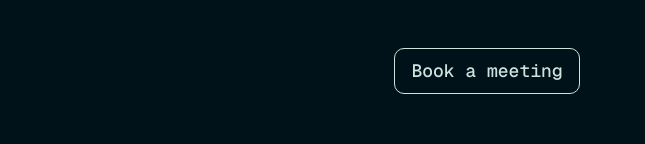
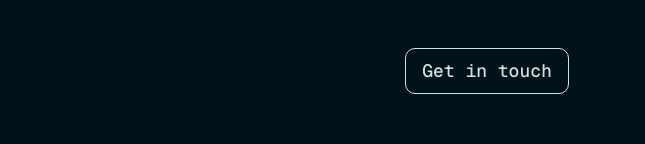
Before and after one commit to elchananT/portfolio, a Next.js app: page / in a window 1280 px wide. Shown: the part 433-577 px from the top of the page, without its empty margins (153-798 px from the left). Built offline with nearby package versions, Linux system fonts and the light colour scheme; a web font is replaced by a local one.

Commit message:
Some new changes, and separate to smaller components.

```diff
--- a/app/globals.css
+++ b/app/globals.css
@@ -122,3 +122,7 @@
     @apply bg-background text-foreground;
   }
 }
+
+html {
+    scroll-behavior: smooth;
+}
--- a/components/Button.tsx
+++ b/components/Button.tsx
@@ -21,7 +21,7 @@ const Button = ({ children, onClick, className = "", href, disabled, background
     if (href) {
         return (
             <Link
-                href={`/${href}`}
+                href={`${href}`}
                 className={`${style} bg-transparent`}
             >
                 {children}
--- a/components/Contact.tsx
+++ b/components/Contact.tsx
@@ -17,7 +17,7 @@ export default function Contact() {
     const scale = useTransform(scrollYProgress, [0.3, 0.4], [0.5, 1])
     const fontSize = useTransform(scrollYProgress, [0, 0.4], ['175px', '110px'])
     const borderRadius = useTransform(scrollYProgress, [0.3, 0.4], ['90px', '0px'])
-    const x = useTransform(scrollYProgress, [0, 0.4], [600, 0])
+    const y = useTransform(scrollYProgress, [0, 0.4], [400, 0])
 
 
 
@@ -25,7 +25,7 @@ export default function Contact() {
     <motion.div
         id="contact"
         ref={ref}
-        style={{ scale , borderRadius, x }}
+        style={{ scale , borderRadius, y }}
         className="min-h-screen bg-[#0a1628] flex items-center justify-center p-6 md:p-12"
     >
       <div className="w-full max-w-6xl grid md:grid-cols-2 gap-12 md:gap-20">
--- a/components/FooterCTA.tsx
+++ b/components/FooterCTA.tsx
@@ -6,8 +6,8 @@ const FooterCta = () => {
         <div className="w-screen h-[70vh] flex flex-col items-center justify-center gap-24">
             <h2 className="text-7xl font-cormorant font-extralight">Are you ready?</h2>
 
-            <Button className="px-8 py-4 text-2xl text-[#0a1628]" href={"booking"}>
-                Book a Meeting
+            <Button className="px-8 py-4 text-2xl text-[#0a1628]" href={"#contact"}>
+                Get in touch
             </Button>
         </div>
     )
--- a/components/Hero.tsx
+++ b/components/Hero.tsx
@@ -49,8 +49,8 @@ const Hero = () => {
                         animate={{ opacity: 1, y: 0 }}
                         transition={{ duration: 1, delay: 5 }}
                     >
-                        <Button href={"booking"}>
-                            Book a meeting
+                        <Button href={"#contact"}>
+                            Get in touch
                         </Button>
                     </motion.div>
         </main>
--- a/package.json
+++ b/package.json
@@ -21,6 +21,7 @@
     "lucide-react": "^0.544.0",
     "motion": "^12.23.22",
     "next": "15.5.4",
+    "nodemailer": "^7.0.6",
     "react": "19.1.0",
     "react-day-picker": "^9.11.0",
     "react-dom": "19.1.0",
@@ -32,6 +33,7 @@
     "@eslint/eslintrc": "^3",
     "@tailwindcss/postcss": "^4",
     "@types/node": "^20",
+    "@types/nodemailer": "^7.0.2",
     "@types/react": "^19",
     "@types/react-dom": "^19",
     "eslint": "^9",
```
Also changed, not shown: 1 other file (tests, documents, lock files or other folders).
